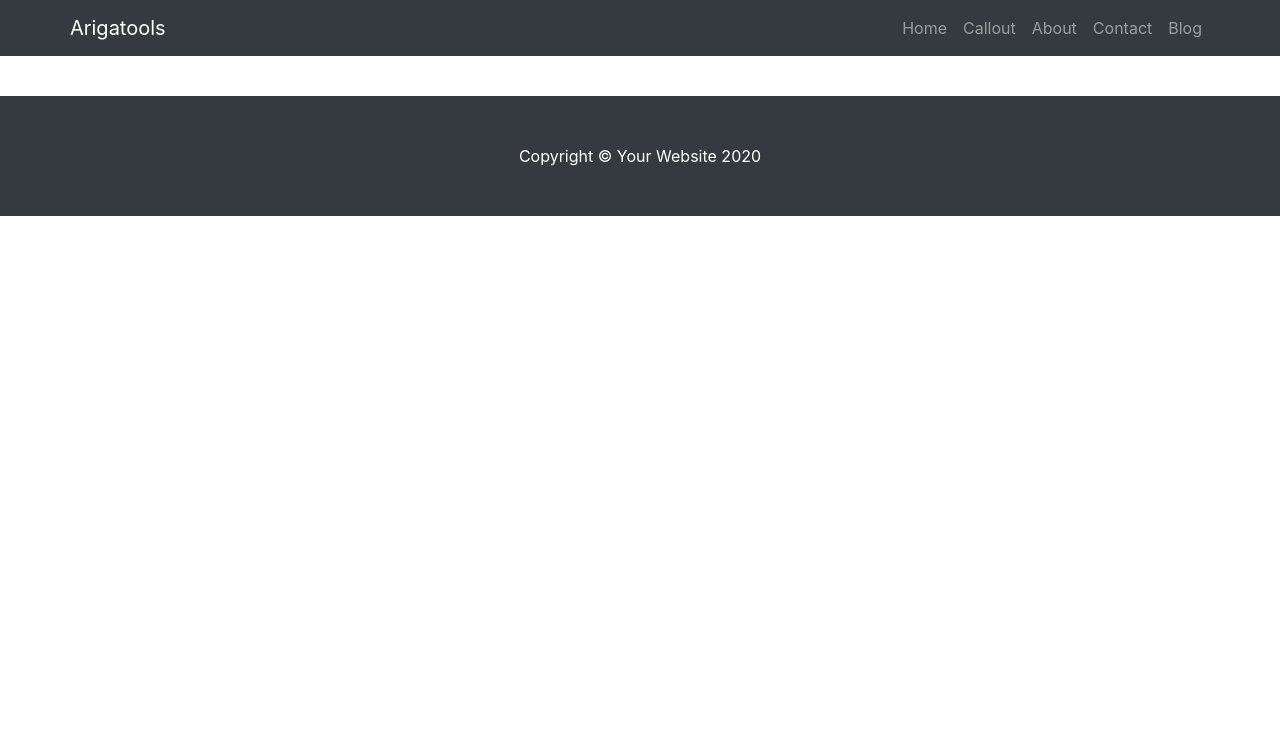
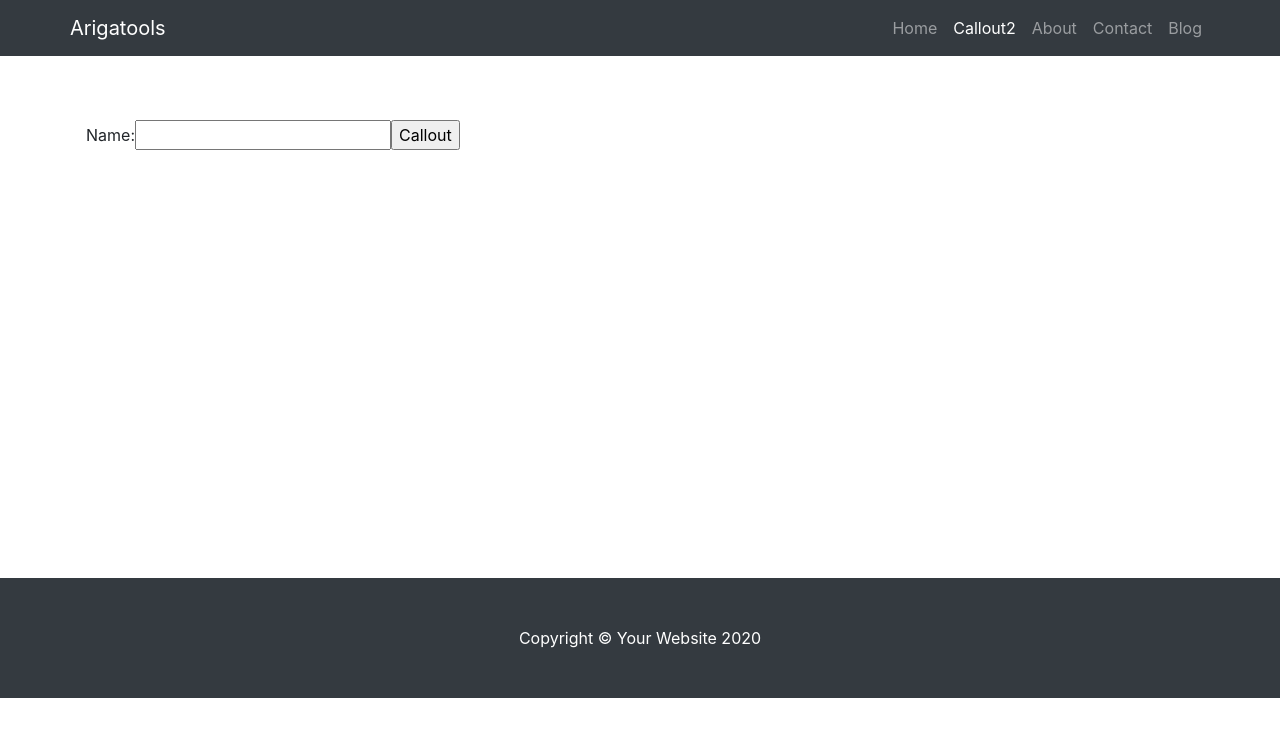
Before and after one commit to chessmonster/amplifyapp, a React (Create React App) app: page /callout2 in a window 1280 px wide. Shown: the top 736 px of the page. Built offline with nearby package versions, Linux system fonts and the light colour scheme.

Commit message:
new version of callout

```diff
--- a/src/components/Callout.jsx
+++ b/src/components/Callout.jsx
@@ -1,33 +1,32 @@
 import React from "react";
-import { useState, useEffect } from 'react';
+import { useState } from 'react';
 
 const initialFormState = { name: '' }
 
 function Callout() {
 
-  console.log('called')
+  function debounce(func, timeout = 300){
+    let timer;
+    return (...args) => {
+      clearTimeout(timer);
+      timer = setTimeout(() => { func.apply(this, args); }, timeout);
+    };
+  }
 
-  const [name, setName] = useState([]);
   const [formData, setFormData] = useState(initialFormState);
 
   let notif_source = '/notification_sound.wav'
   let audio = new Audio(notif_source);
   audio.play();
 
-  async function onChange(e) {
-    setFormData({ ...formData});
-    // await Storage.put(file.name, file);
-  }
-
   let speech = new SpeechSynthesisUtterance();
-
   speech.lang = "en-US";
   speech.text = "Next in line please come forward.";
   speech.volume = 2;
   speech.rate = 0.8;
   speech.pitch = 5;
 
-  window.speechSynthesis.speak(speech);
+  window.speechSynthesis.speak(speech)
 
   return (
     <div className="callout">
@@ -52,7 +51,7 @@ function Callout() {
           scrollamount="3">
 
           <p>
-            <font size="100">{formData.name}</font>
+            <font size="200">{formData.name}</font>
           </p>
 
         </marquee>
--- /dev/null
+++ b/src/components/Callout2.jsx
@@ -0,0 +1,72 @@
+import React from "react";
+
+class Callout2 extends React.Component {
+    constructor(props) {
+      super(props);
+      this.state = {value: ''};
+
+      this.handleChange = this.handleChange.bind(this);
+      this.handleSubmit = this.handleSubmit.bind(this);
+
+      let notif_source = '/notification_sound.wav'
+      this.audio = new Audio(notif_source);
+
+      this.speech = new SpeechSynthesisUtterance();
+      this.speech.lang = "en-US";
+      this.speech.text = "Next in line please come forward.";
+      this.speech.volume = 2;
+      this.speech.rate = 0.8;
+      this.speech.pitch = 5;
+    }
+
+    handleChange(event) {
+      this.setState({value: event.target.value});
+    }
+
+    async handleSubmit(event) {
+      event.preventDefault()
+      this.audio.play()
+      await new Promise(r => setTimeout(r, 2000));
+      window.speechSynthesis.speak(this.speech)
+      event.preventDefault();
+    }
+
+    render() {
+      return (
+        <div className="callout">
+          <div class="container">
+
+            <div class="row align-items-center my-5">
+              <div class="w-100 p-3 col-lg-5">
+                <form onSubmit={this.handleSubmit}>
+                  <label>
+                    Name:
+                    <input type="text"
+                        value={this.state.value}
+                        onChange={this.handleChange} />
+                  </label>
+                  <input type="submit" value="Callout" />
+                </form>
+              </div>
+            </div>
+
+            <marquee
+                  height="50"
+                  width="90%"
+                  direction="left"
+                  scrollamount="3">
+              <p>
+                <font size="50">{this.state.value}</font>
+              </p>
+            </marquee>
+
+          </div>
+        </div>
+      );
+    }
+  }
+
+//   const root = ReactDOM.createRoot(document.getElementById('root'));
+//   root.render(<Callout2 />);
+
+export default Callout2
--- a/src/components/Footer.jsx
+++ b/src/components/Footer.jsx
@@ -2,7 +2,7 @@ import React from "react";
 
 function Footer() {
   return (
-    <div className="footer" style={{paddingTop:"40px"}}>
+    <div className="footer" style={{paddingTop:"300px"}}>
       <footer class="py-5 bg-dark">
         <div class="container">
           <p class="m-0 text-center text-white">
--- a/src/components/Navigation.jsx
+++ b/src/components/Navigation.jsx
@@ -17,9 +17,15 @@ function Navigation() {
                   <span className="sr-only">(current)</span>
                 </NavLink>
               </li>
-              <li className="nav-item">
+              {/* <li className="nav-item">
                 <NavLink className="nav-link" to="/callout">
                   Callout
+                  <span className="sr-only">(current)</span>
+                </NavLink>
+              </li> */}
+              <li className="nav-item">
+                <NavLink className="nav-link" to="/callout2">
+                  Callout2
                   <span className="sr-only">(current)</span>
                 </NavLink>
               </li>
--- a/src/components/index.js
+++ b/src/components/index.js
@@ -2,6 +2,7 @@ export { default as Navigation } from "./Navigation";
 export { default as Footer } from "./Footer";
 export { default as Home } from "./Home";
 export { default as Callout } from "./Callout";
+export { default as Callout2 } from "./Callout2";
 export { default as About } from "./About";
 export { default as Contact } from "./Contact";
 export { default as Blog } from "./blog/Blog";
--- a/src/index.js
+++ b/src/index.js
@@ -39,6 +39,7 @@ import {
   Footer,
   Home,
   Callout,
+  Callout2,
   About,
   Contact,
   Blog,
@@ -51,7 +52,8 @@ ReactDOM.render(
     <Navigation />
     <Routes>
       <Route path="/" element={<Home />} />
-      <Route path="/callout" element={<Callout />} />
+      {/* <Route path="/callout" element={<Callout />} /> */}
+      <Route path="/callout2" element={<Callout2 />} />
       <Route path="/about" element={<About />} />
       <Route path="/contact" element={<Contact />} />
       <Route path="/blog" element={<Blog />}>
```
